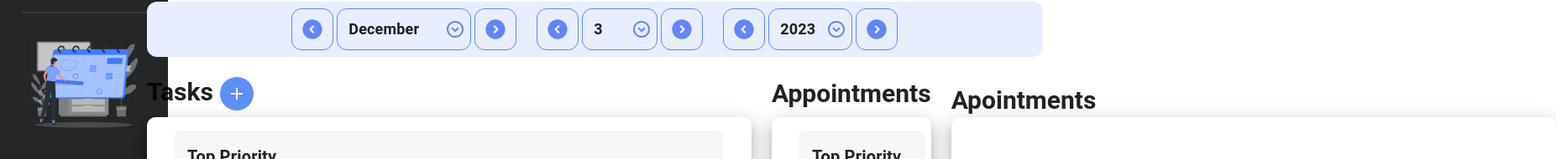
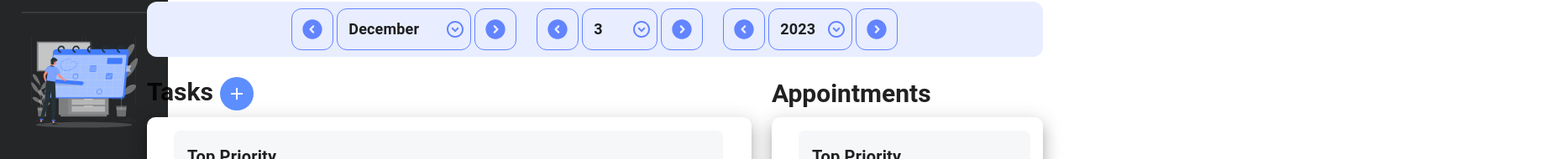
Before and after one commit to jcabrera2502/NJIT-Lowlanders, a React (Create React App) app in the folder frontend/: page /TasksAppts in a window 1280 px wide. Shown: the part 94-284 px from the top of the page at 84% size, 1853 px wide, since content can reach past the window. Built offline with nearby package versions, Linux system fonts and the light colour scheme; no server answers.

Commit message:
Fixed bad merge.

```diff
--- a/frontend/src/components/Central-Components/TasksAppts.jsx
+++ b/frontend/src/components/Central-Components/TasksAppts.jsx
@@ -867,14 +867,6 @@ function isThisCurrent(date) {
                                     </Box>
                                 </Paper>
                             </Box>
-                            <Box sx={{ml:3}}>
-                                <Typography variant="h5" sx={{fontWeight: "bold",mt:4, fontSize:'30px'}}>
-                                    Apointments
-                                </Typography>
-                                <Paper sx={{width: "90vh", height: "90%", borderRadius: "10px", p:2, flexWrap: 'wrap'}} elevation={12}>
-
-                                </Paper>
-                            </Box>
                         </Box>
                     </Grid>
                 </Grid>
```
